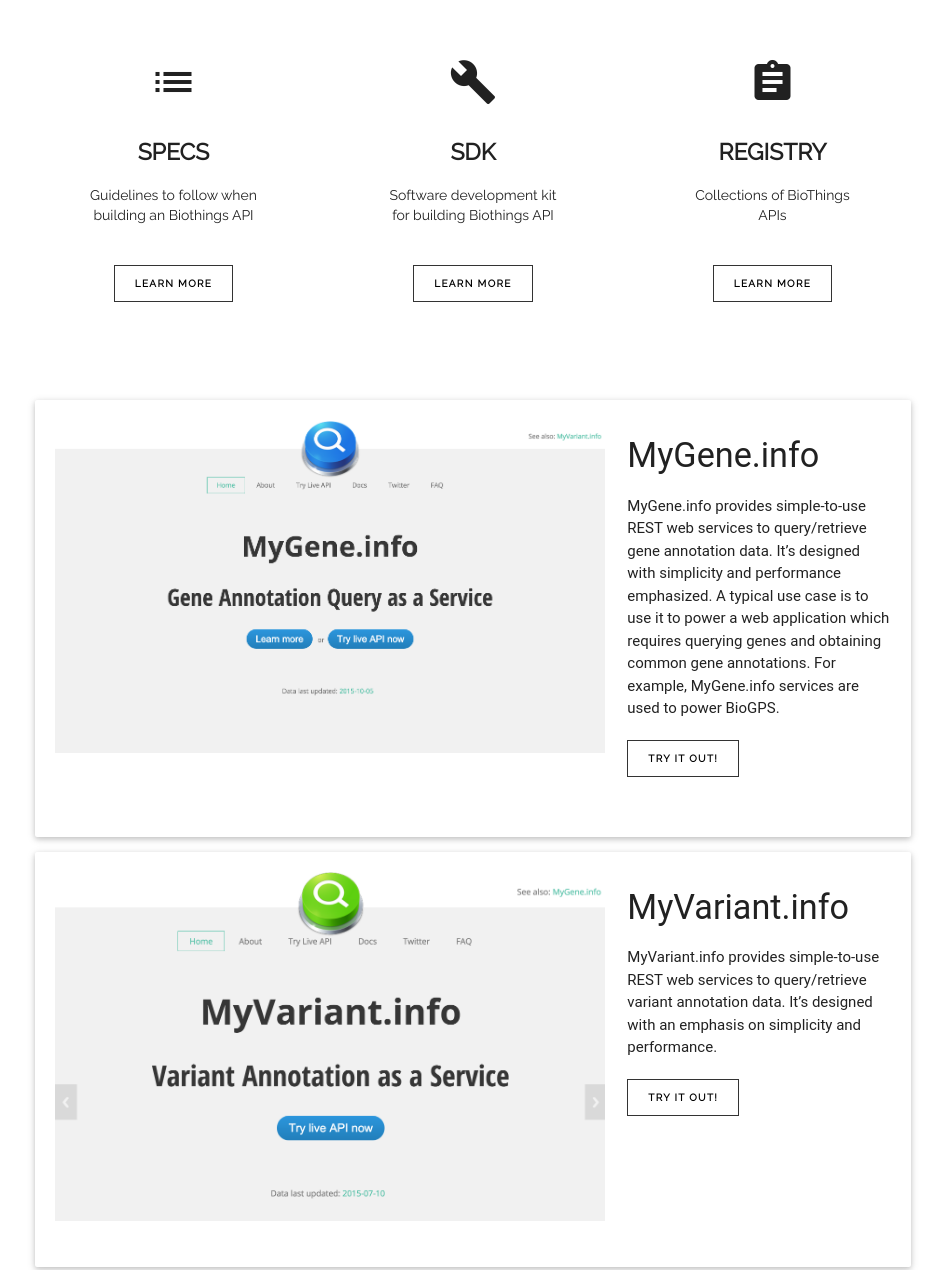
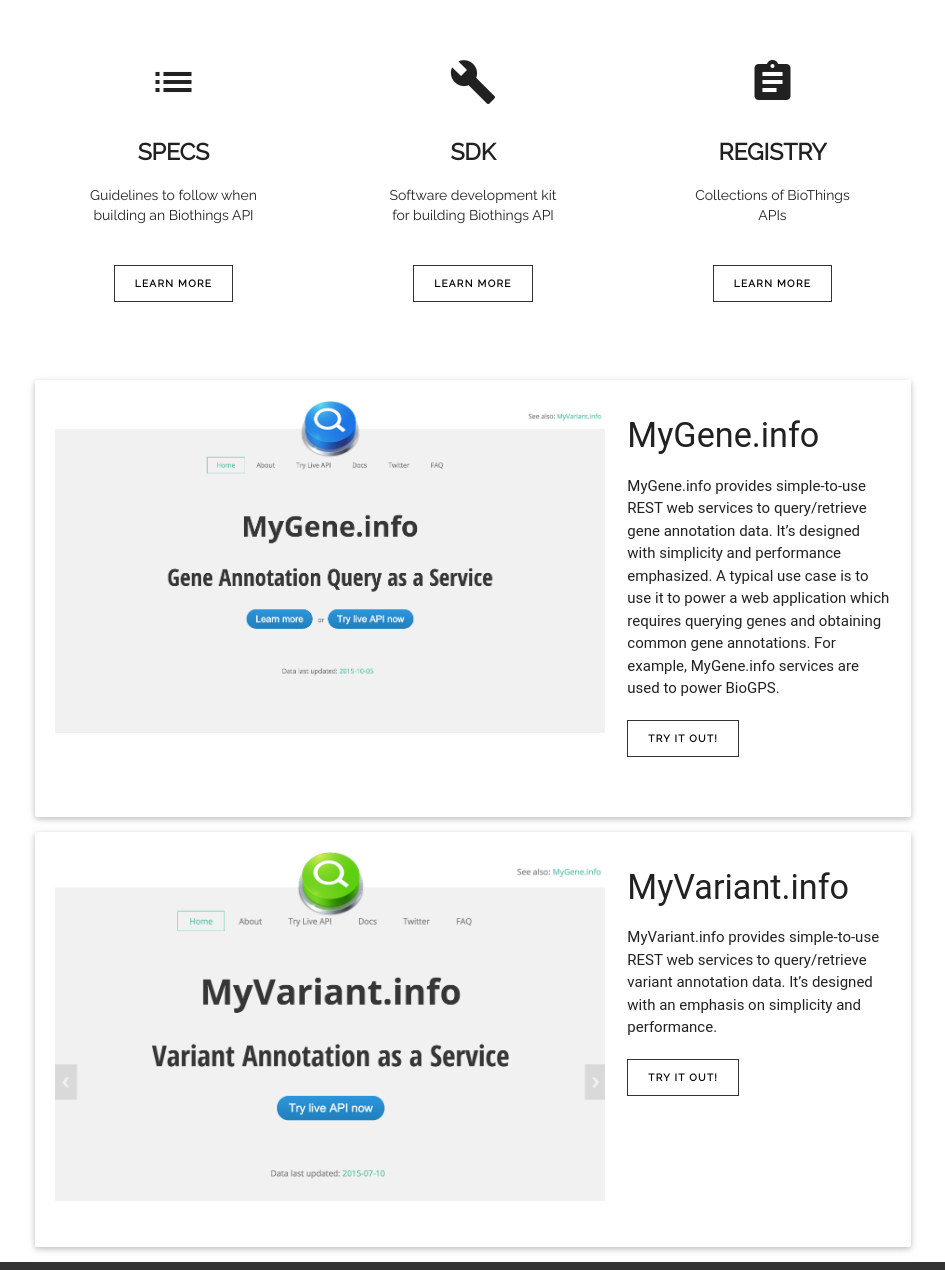
Before and after one commit to kevinxin90/biothings.io, a plain HTML site: page index.html in a window 1280 px wide. Shown: the part 455-1725 px from the top of the page, without its empty margins (167-1112 px from the left). Drawn offline with Linux system fonts and the light colour scheme; a web font is replaced by a local one.

Commit message:
responsiveness

```diff
--- a/css/style.css
+++ b/css/style.css
@@ -77,7 +77,7 @@
 
 .supporting {
   padding-top: 50px;
-  padding-bottom: 50px;
+  padding-bottom: 30px;
 }
 
 .supporting .col {
--- a/index.html
+++ b/index.html
@@ -73,7 +73,6 @@
           </div>
         </div>
       </div>
-      <div class="col s12 m8 offset-m2 l6 offset-l3">
       <div class="card-panel z-depth-1">
         <div class="row">
           <div class="col s12 m8">
```
Lines whose indentation alone changed are shown as unchanged.
